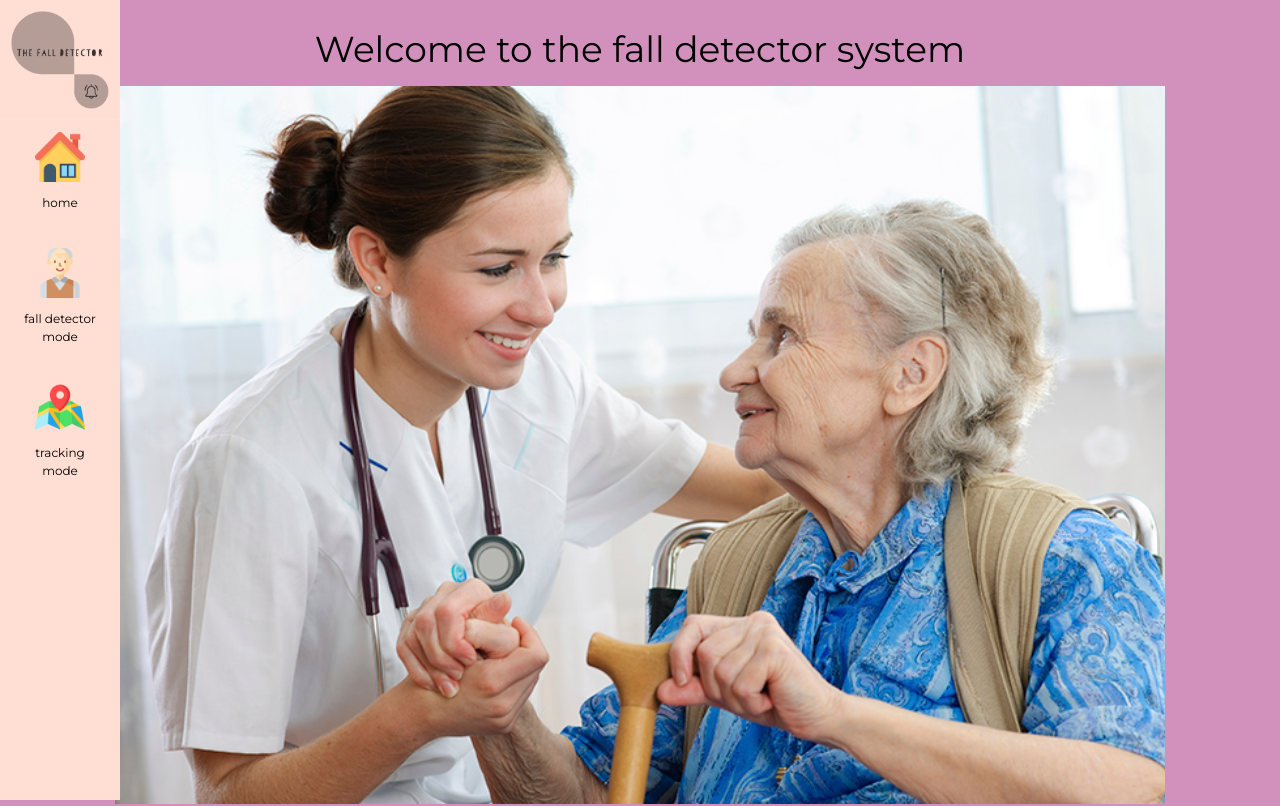
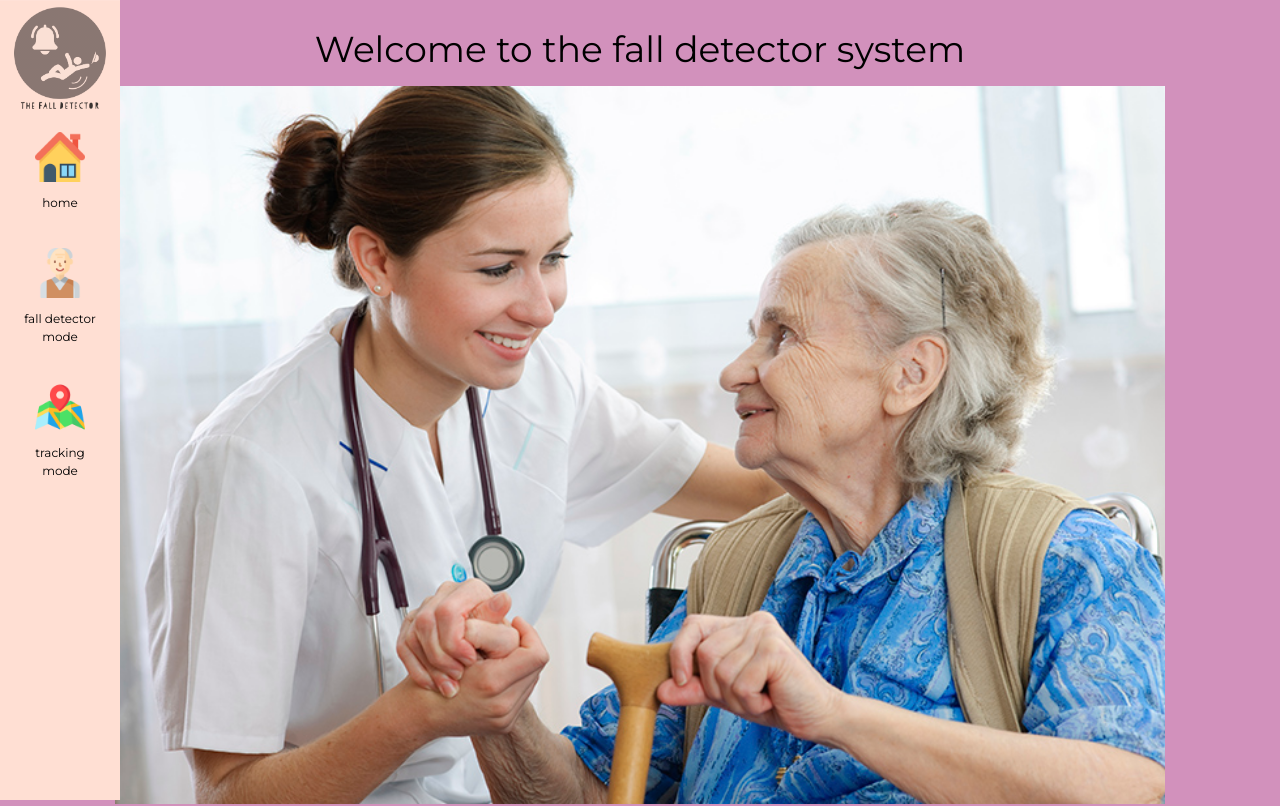
Before and after one commit to littlemill/embedded-project, a plain HTML site: page website/index.html in a window 1280 px wide. Shown: the top 806 px of the page. Drawn offline with nearby package versions, Linux system fonts and the light colour scheme; a script that the page names is missing.

Commit message:
logo added

```diff
--- a/website/index.html
+++ b/website/index.html
@@ -11,7 +11,7 @@
 <!-- Icon Bar (Sidebar - hidden on small screens) -->
 <nav class="w3-sidebar w3-bar-block w3-small w3-hide-small w3-center">
     <!-- Avatar image in top left corner -->
-    <img src="./image/logo_ver1.png" style="width:100%">
+    <img src="./image/logo.png" style="width:100%">
     <a href="#main_page" class="w3-bar-item w3-button w3-padding-large ">
     <img src="./image/house.png" width="50" >
       <p>home</p>
```
Also changed, not shown: website/image/logo.png (added), website/image/logo_ver1.png (deleted), website/image/logo_ver2.png (deleted), website/image/logo_ver3.png (deleted).
